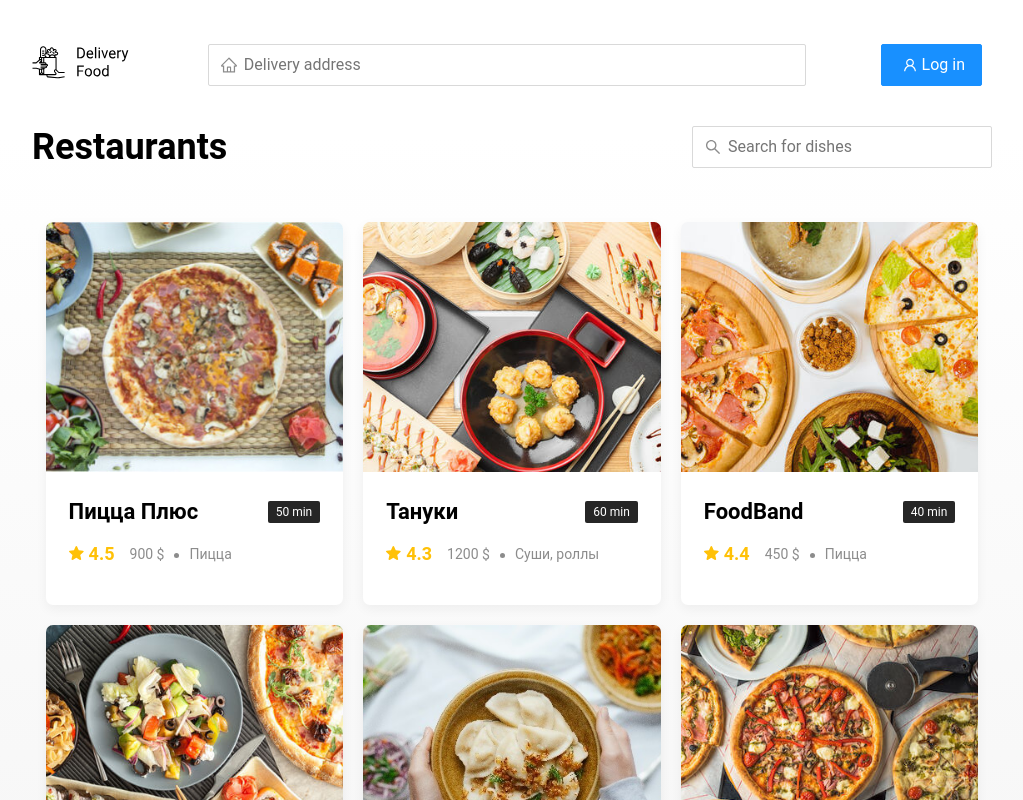
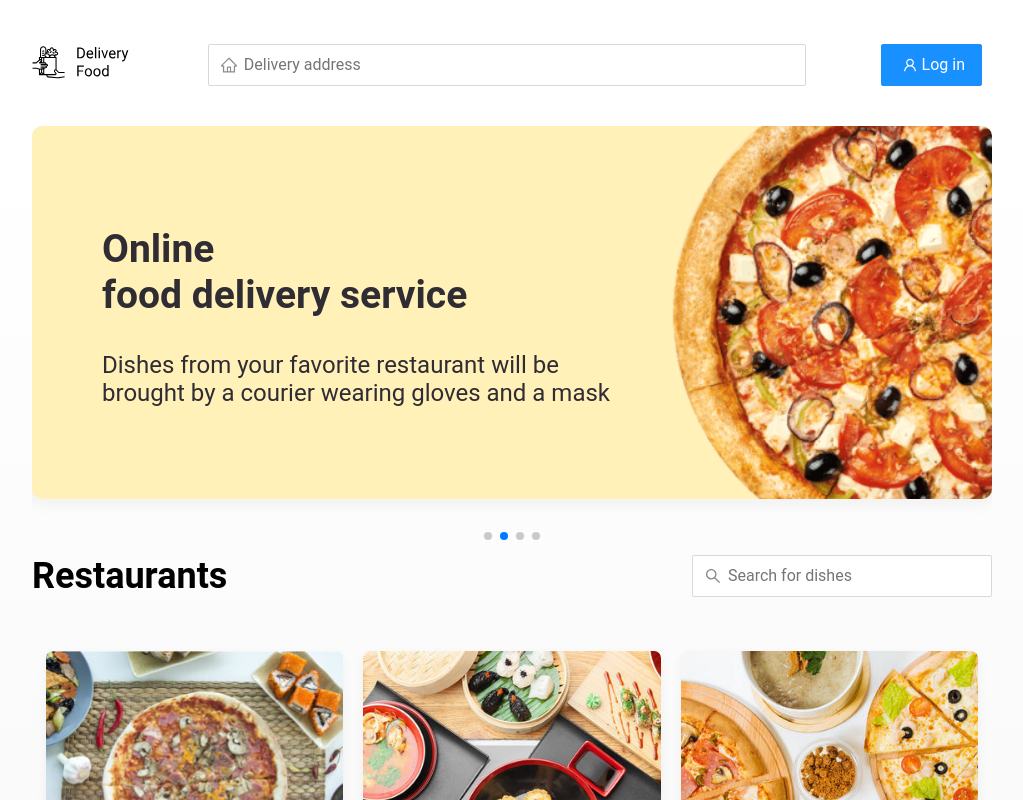
Before and after one commit to Sirano98/delivery-food, a React (Create React App) app: page / in a window 1280 px wide. Shown: the top 800 px of the page, without its empty margins (128-1151 px from the left). Built offline with nearby package versions, Linux system fonts and the light colour scheme.

Commit message:
add: add slider

```diff
--- a/package.json
+++ b/package.json
@@ -16,6 +16,7 @@
     "react-redux": "^8.0.2",
     "react-router-dom": "^6.3.0",
     "react-scripts": "5.0.1",
+    "swiper": "^8.2.5",
     "typescript": "^4.7.4",
     "web-vitals": "^2.1.4"
   },
--- /dev/null
+++ b/src/components/slider/Slider.css
@@ -0,0 +1,44 @@
+.promo-slider {
+    width: 600px;
+    height: 300px;
+}
+
+.promo {
+    box-shadow: 0 7px 12px rgba(158, 158, 163, 0.1);
+    border-radius: 10px;
+    padding: 68px 70px;
+    margin-bottom: 56px;
+}
+
+.pizza {
+    background: #fff1b8 url(../../../public/img/promo/pizza.png) no-repeat top -100px right -250px / 830px;
+}
+
+.kebab {
+    background: #d6e4ff url(../../../public/img/promo/kebab.png) no-repeat top 45px right 40px / 450px;
+}
+
+.vegetables {
+    background: #fff566 url(../../../public/img/promo/vegetables.png) no-repeat top 0 right 0 / 825px;
+}
+
+.sushi {
+    background: #fff1f0 url(../../../public/img/promo/sushi.png) no-repeat top 10px right 15px / 500px;
+}
+
+.promo-title {
+    font-style: normal;
+    font-weight: bold;
+    font-size: 39px;
+    line-height: 46px;
+    color: #302c34;
+}
+
+.promo-text {
+    font-style: normal;
+    font-weight: normal;
+    font-size: 24px;
+    line-height: 28px;
+    color: #302c34;
+    max-width: 538px;
+}
--- /dev/null
+++ b/src/components/slider/Slider.jsx
@@ -0,0 +1,52 @@
+import { Swiper, SwiperSlide } from 'swiper/react';
+import { Autoplay, Pagination } from 'swiper';
+import 'swiper/css';
+import 'swiper/css/autoplay';
+import 'swiper/css/pagination';
+import './Slider.css';
+
+export default function Slider() {
+    return (
+        <Swiper
+            modules={[Autoplay, Pagination]}
+            slidesPerView={1}
+            loop={true}
+            grabCursor={true}
+            autoplay={true}
+            pagination={{ clickable: true }}
+        >
+            <SwiperSlide>
+                <section className="promo vegetables swiper-slide">
+                    <h2 className="promo-title">20% discount on all food <br /> with promo code LOVE.JS</h2>
+                    <p className="promo-text">
+                        A dish from the restaurant will be brought along with two gift books about the frontend
+                    </p>
+                </section>
+            </SwiperSlide>
+            <SwiperSlide>
+                <section className="promo pizza swiper-slide">
+                    <h2 className="promo-title">Online <br />food delivery service</h2>
+                    <p className="promo-text">
+                        Dishes from your favorite restaurant will be brought by a courier wearing gloves and a mask
+                    </p>
+                </section>
+            </SwiperSlide>
+            <SwiperSlide>
+                <section className="promo kebab swiper-slide">
+                    <h2 className="promo-title">BBQ  <br />with 35% discount</h2>
+                    <p className="promo-text">
+                        Order a BBQ at any restaurant and get a discount with the promo code OMAGAD
+                    </p>
+                </section>
+            </SwiperSlide>
+            <SwiperSlide>
+                <section className="promo sushi swiper-slide">
+                    <h2 className="promo-title">Sets with up to 30% discount <br /> in restaurants</h2>
+                    <p className="promo-text">
+                        Discounts on sets with promo code DADADA
+                    </p>
+                </section>
+            </SwiperSlide>
+        </Swiper>
+    );
+};
--- a/src/pages/app/App.js
+++ b/src/pages/app/App.tsx
@@ -8,9 +8,14 @@ import { Dishes } from '../dishes/Dishes';
 import { Restaurans } from '../restaurants/Restaurants';
 import './App.css';
 
+interface CustomizedState {
+    background: string
+}
+
 function App() {
     const location = useLocation();
-    const background = location.state && location.state.background;
+    const state = location.state as CustomizedState;
+    const background = state && state.background;
 
     return (
         <>
--- a/src/pages/restaurants/Restaurants.tsx
+++ b/src/pages/restaurants/Restaurants.tsx
@@ -3,6 +3,7 @@ import { Error } from "../../components/error/Error";
 import List from "../../components/list/List";
 import { Loader } from "../../components/loader/Loader";
 import { RestaurantCard } from "../../components/restaurantCard/RestaurantCard";
+import Slider from "../../components/slider/Slider";
 import { useGetRestaurantsQuery } from "../../services/DeliveryService";
 
 export const Restaurans: FC = () => {
@@ -10,6 +11,7 @@ export const Restaurans: FC = () => {
 
     return (
         <div className="container">
+            <Slider />
             <section className="restaurants">
                 <div className="section-heading">
                     <h2 className="section-title">Restaurants</h2>
```
Also changed, not shown: 1 other file (tests, documents, lock files or other folders).
